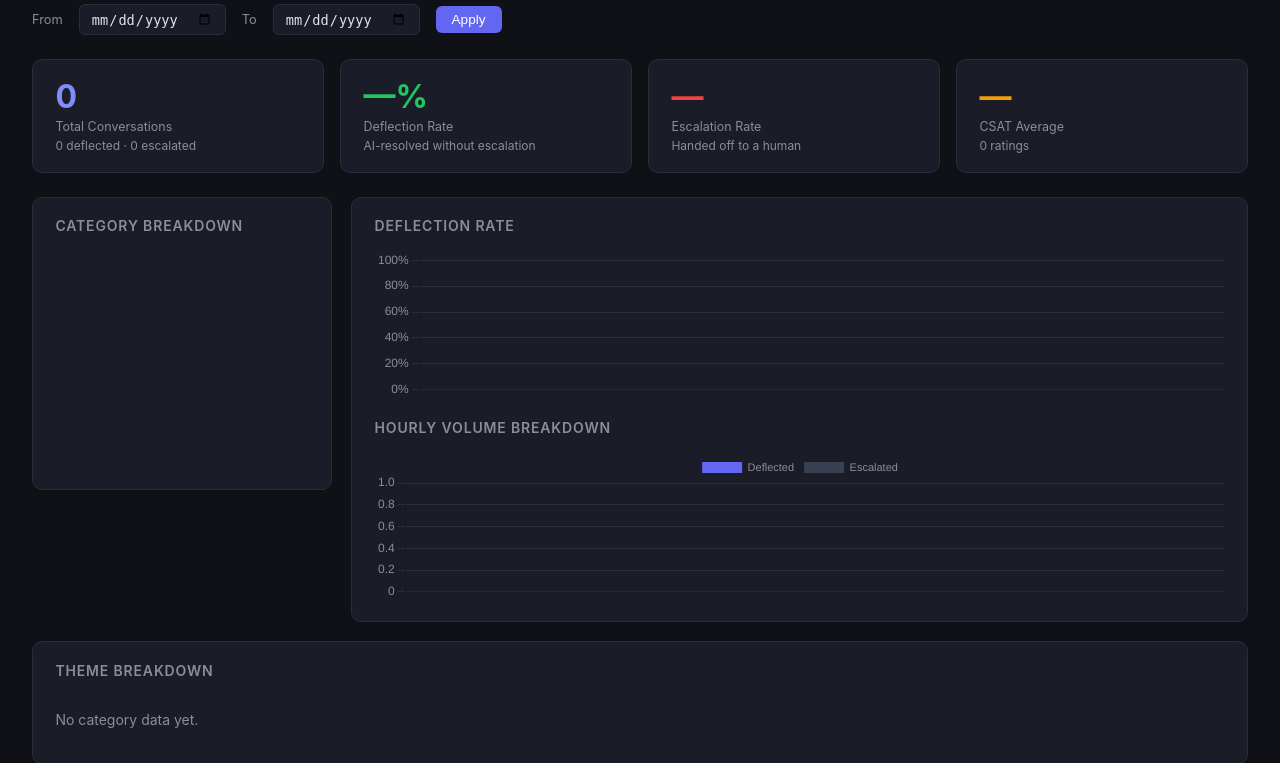
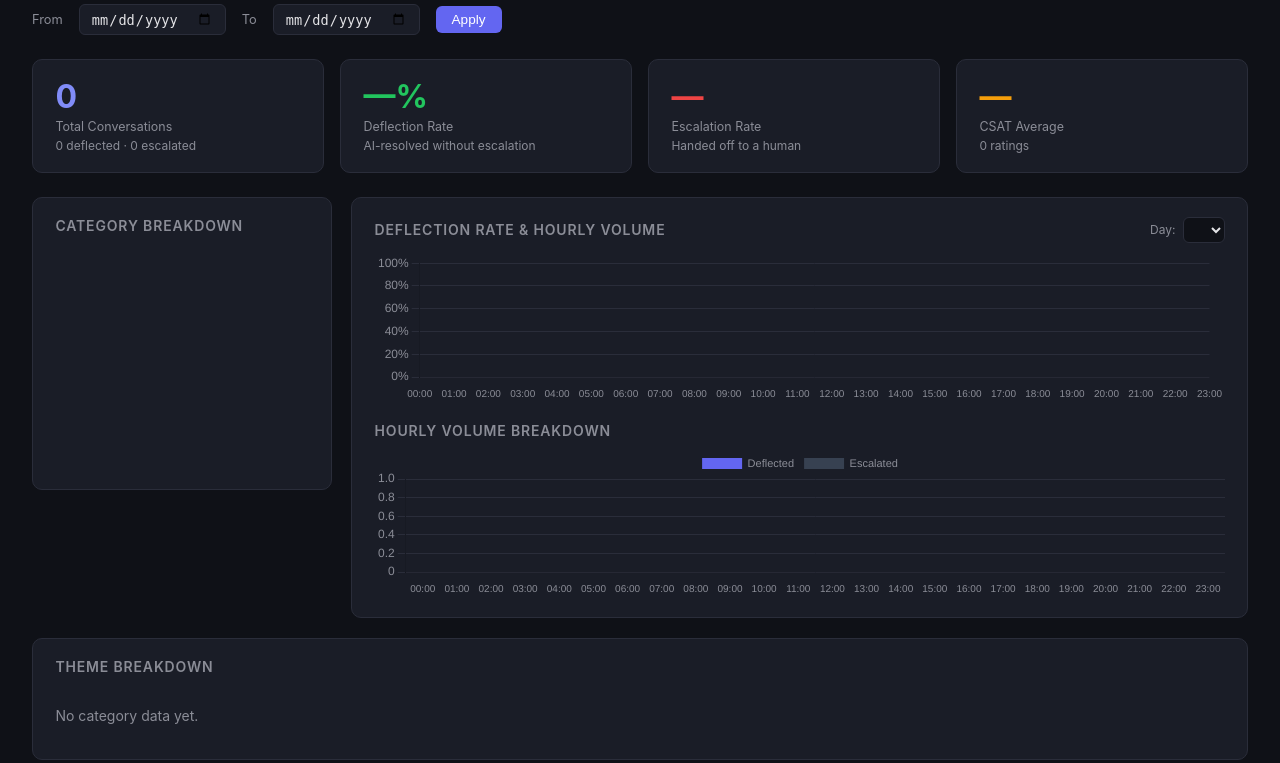
Before and after one commit to josiahpittman-ai/decagon-dashboard, a Flask app: page / in a window 1280 px wide. Shown: the part 147-910 px from the top of the page. Run offline with Flask 3, Linux system fonts and the light colour scheme; lists and menus that the app fills with data are empty; a map, chart or similar area stays blank.

Commit message:
Add per-day hourly breakdown; day picker for deflection/volume charts

```diff
--- a/app.py
+++ b/app.py
@@ -55,6 +55,7 @@ stats_cache = {
         "escalated": 0,
     },
     "hourly_volume": {},
+    "hourly_by_day": {},
     "error": None,
 }
 
@@ -163,6 +164,8 @@ def compute_stats(start_date: str = None, end_date: str = None):
 
     # Hourly volume: key = "HH:00", value = {"total": int, "deflected": int}
     hourly_volume = {}
+    # Per-day hourly: {"YYYY-MM-DD": {"HH:00": {"total": int, "deflected": int}}}
+    hourly_by_day = {}
 
     # Daily per-category: daily_cat_map[day_str][(parent, sub)] = {total, deflected}
     daily_cat_map = {}
@@ -183,11 +186,21 @@ def compute_stats(start_date: str = None, end_date: str = None):
         try:
             created_dt = datetime.fromisoformat(created_at_str.replace("Z", "+00:00"))
             hour_key = created_dt.strftime("%H:00")
+            day_key  = created_dt.strftime("%Y-%m-%d")
+            # Aggregate
             if hour_key not in hourly_volume:
                 hourly_volume[hour_key] = {"total": 0, "deflected": 0}
             hourly_volume[hour_key]["total"] += 1
             if not is_escalated:
                 hourly_volume[hour_key]["deflected"] += 1
+            # Per-day
+            if day_key not in hourly_by_day:
+                hourly_by_day[day_key] = {}
+            if hour_key not in hourly_by_day[day_key]:
+                hourly_by_day[day_key][hour_key] = {"total": 0, "deflected": 0}
+            hourly_by_day[day_key][hour_key]["total"] += 1
+            if not is_escalated:
+                hourly_by_day[day_key][hour_key]["deflected"] += 1
         except (ValueError, AttributeError):
             pass
 
@@ -404,6 +417,7 @@ def compute_stats(start_date: str = None, end_date: str = None):
             "escalated": escalated,
         },
         "hourly_volume": dict(sorted(hourly_volume.items())),
+        "hourly_by_day": {d: dict(sorted(v.items())) for d, v in sorted(hourly_by_day.items())},
         "error": None,
     }
     logger.info(f"Stats refreshed: {json.dumps(stats_cache, indent=2)}")
--- a/templates/dashboard.html
+++ b/templates/dashboard.html
@@ -250,11 +250,20 @@
       </div>
     </div>
     <div class="chart-card" style="display:flex; flex-direction:column;">
-      <h2>Deflection Rate</h2>
+      <div style="display:flex; align-items:center; justify-content:space-between; margin-bottom:.6rem;">
+        <h2 style="margin:0;">Deflection Rate &amp; Hourly Volume</h2>
+        <div style="display:flex; align-items:center; gap:.5rem;">
+          <label for="dayPicker" style="color:var(--muted); font-size:.75rem;">Day:</label>
+          <select id="dayPicker" onchange="updateHourlyCharts()"
+            style="background:var(--bg); color:var(--text); border:1px solid var(--border);
+                   border-radius:6px; padding:.25rem .6rem; font-size:.78rem; cursor:pointer;">
+          </select>
+        </div>
+      </div>
       <div class="chart-wrap line-wrap" style="flex:1;">
         <canvas id="deflectionLine"></canvas>
       </div>
-      <h2 style="margin-top:1.2rem;">Hourly Volume Breakdown</h2>
+      <h2 style="margin-top:1.2rem; margin-bottom:.6rem;">Hourly Volume Breakdown</h2>
       <div class="chart-wrap bar-wrap" style="flex:1;">
         <canvas id="hourlyBar"></canvas>
       </div>
@@ -297,9 +306,9 @@
 </div>
 
 <script>
-  const categories = {{ stats.categories | tojson }};
-  const hourlyVol  = {{ stats.hourly_volume | tojson }};
-  const convoData  = {{ stats.conversation_totals | tojson }};
+  const categories   = {{ stats.categories | tojson }};
+  const hourlyByDay  = {{ stats.hourly_by_day | tojson }};
+  const convoData    = {{ stats.conversation_totals | tojson }};
 
   // ---- Palette ----
   const palette = ['#6366f1','#8b5cf6','#ec4899','#f59e0b','#10b981','#3b82f6','#ef4444','#84cc16','#06b6d4','#f97316'];
@@ -329,24 +338,51 @@
     }
   });
 
-  // ---- Deflection Rate Line (per hour) ----
-  const hourKeys  = Object.keys(hourlyVol).sort();
-  const deflRates = hourKeys.map(h => {
-    const d = hourlyVol[h];
-    return d.total > 0 ? +((d.deflected / d.total) * 100).toFixed(1) : 0;
+  // ---- Day picker ----
+  const dayKeys = Object.keys(hourlyByDay).sort();
+  const picker  = document.getElementById('dayPicker');
+
+  // Populate options — most recent day first, selected by default
+  const orderedDays = [...dayKeys].reverse();
+  orderedDays.forEach((day, i) => {
+    const opt = document.createElement('option');
+    opt.value = day;
+    opt.textContent = day;
+    if (i === 0) opt.selected = true;
+    picker.appendChild(opt);
   });
-  new Chart(document.getElementById('deflectionLine'), {
+
+  // ---- Hourly charts (shared Chart.js instances so we can update them) ----
+  const HOURS = Array.from({length: 24}, (_, i) => String(i).padStart(2,'0') + ':00');
+
+  function getHourlyData(day) {
+    const vol = hourlyByDay[day] || {};
+    const deflRates = HOURS.map(h => {
+      const d = vol[h];
+      return d && d.total > 0 ? +((d.deflected / d.total) * 100).toFixed(1) : null;
+    });
+    const totals    = HOURS.map(h => (vol[h] || {}).total     || 0);
+    const deflected = HOURS.map(h => (vol[h] || {}).deflected || 0);
+    const escalated = HOURS.map(h => ((vol[h] || {}).total || 0) - ((vol[h] || {}).deflected || 0));
+    return { deflRates, totals, deflected, escalated };
+  }
+
+  const initDay  = orderedDays[0] || null;
+  const initData = initDay ? getHourlyData(initDay) : { deflRates: [], deflected: [], escalated: [] };
+
+  const lineChart = new Chart(document.getElementById('deflectionLine'), {
     type: 'line',
     data: {
-      labels: hourKeys,
+      labels: HOURS,
       datasets: [{
-        data: deflRates,
+        data: initData.deflRates,
         borderColor: '#6366f1',
         backgroundColor: 'rgba(99,102,241,0.15)',
         fill: true,
         tension: 0.4,
-        pointRadius: 3,
+        pointRadius: 2,
         pointBackgroundColor: '#6366f1',
+        spanGaps: true,
       }]
     },
     options: {
@@ -360,17 +396,13 @@
     }
   });
 
-  // ---- Hourly Volume Bar ----
-  const hourTotals     = hourKeys.map(h => hourlyVol[h].total);
-  const hourDeflected  = hourKeys.map(h => hourlyVol[h].deflected);
-  const hourEscalated  = hourKeys.map(h => hourlyVol[h].total - hourlyVol[h].deflected);
-  new Chart(document.getElementById('hourlyBar'), {
+  const barChart = new Chart(document.getElementById('hourlyBar'), {
     type: 'bar',
     data: {
-      labels: hourKeys,
+      labels: HOURS,
       datasets: [
-        { label: 'Deflected', data: hourDeflected, backgroundColor: '#6366f1', borderRadius: 3, stack: 'vol' },
-        { label: 'Escalated', data: hourEscalated, backgroundColor: '#374151', borderRadius: 3, stack: 'vol' },
+        { label: 'Deflected', data: initData.deflected, backgroundColor: '#6366f1', borderRadius: 3, stack: 'vol' },
+        { label: 'Escalated', data: initData.escalated, backgroundColor: '#374151', borderRadius: 3, stack: 'vol' },
       ]
     },
     options: {
@@ -383,6 +415,16 @@
       }
     }
   });
+
+  function updateHourlyCharts() {
+    const day  = picker.value;
+    const data = getHourlyData(day);
+    lineChart.data.datasets[0].data = data.deflRates;
+    lineChart.update('none');
+    barChart.data.datasets[0].data = data.deflected;
+    barChart.data.datasets[1].data = data.escalated;
+    barChart.update('none');
+  }
 
   // ---- Date range apply ----
   async function applyDateRange(btn) {
```
Also changed, not shown: 1 other file.
